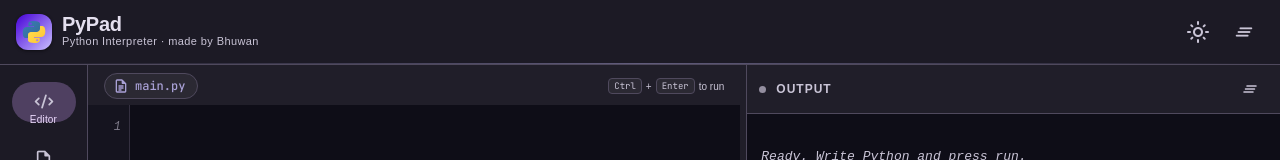
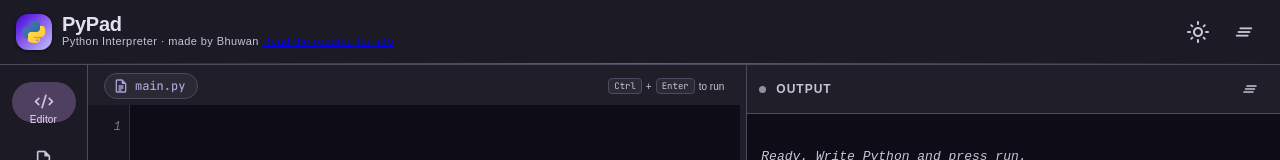
Before and after one commit to chomuloll69-oss/Pypad, a plain HTML site: page index.html in a window 1280 px wide. Shown: the top 160 px of the page. Drawn offline with nearby package versions, Linux system fonts and the light colour scheme; a web font is replaced by a local one.

Commit message:
improve: added readme link

```diff
--- a/index.html
+++ b/index.html
@@ -39,7 +39,7 @@
 </div>
 <div class="brand-text">
 <span class="brand-name">PyPad</span>
-<span class="brand-sub">Python Interpreter · made by Bhuwan</span>
+<span class="brand-sub">Python Interpreter · made by Bhuwan <a href="https://github.com/chomuloll69-oss/Pypad/blob/main/README.md"> Read the readme for info </a></span>
 </div>
 </div>
 <div class="top-actions">
```
